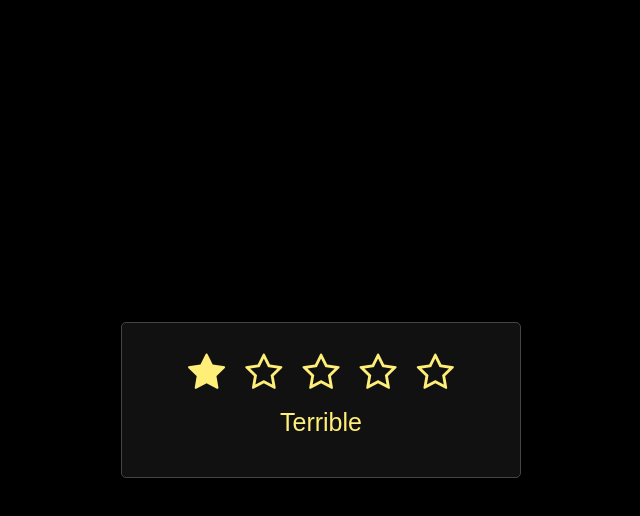
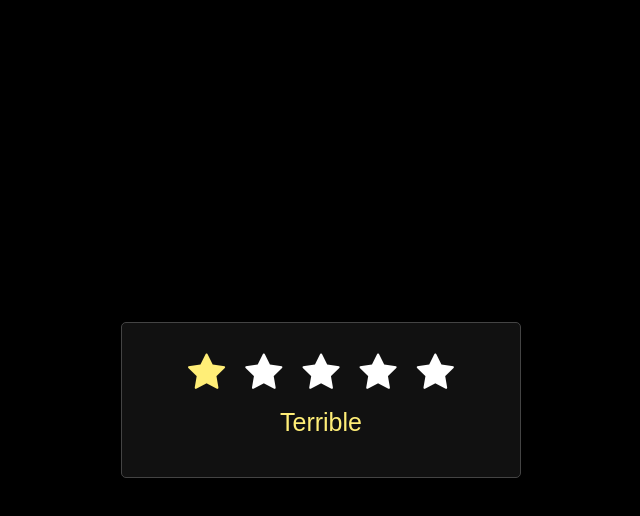
Before and after one commit to HarishBoke/lions-sessions, a plain HTML site: page star-rating/Dhanashri/index.html in a window 1280 px wide. Both pictures are taken after a click on the element 525 px from the left and 390 px from the top of the page. Shown: the whole page, without its empty margins (319-959 px from the left). Drawn offline with Linux system fonts and the light colour scheme.

Commit message:
As per requirement done few changes

```diff
--- a/star-rating/Dhanashri/script.js
+++ b/star-rating/Dhanashri/script.js
@@ -1,48 +1,69 @@
 const starWrapper = document.querySelector(".rating-ele");
 const starEle = document.querySelector(".rating-ele").children;
-const sratCount = 5;
+const startCount = 5;
 const ratingValue = document.querySelector("#ratingValue");
 const massage = ['Terrible', 'Poor', 'Average', 'Very Good', 'Excellent'];
 
 
+let setAttributes = (element,attribute) => {
+    for(let key in attribute) {
+        element.setAttribute(key, attribute[key]);
+    }
+}
+
 const generateStarUI = () => {
 
-        for (let i = 0; i < sratCount; i++){
-            let starEle = document.createElement('span');
-            starEle.setAttribute('class', "fa fa-star-o");
+        for (let i = 0; i < startCount; i++){
+			let starEle = document.createElement('span');
+			setAttributes(starEle,{'class':'fa fa-star','id':i,'onclick':'getText(\'' + massage[i] + '\',\'' + i + '\')'});
             starWrapper.appendChild(starEle);
         }
 }
 
-const activeStar = () => {
+let allPreviousActive = [];
 
-	const eleAction = 'click';
+// Get Previous Rating
+let getPreviousRating = () => {
+    allPreviousActive = [];
+    for (let i = 0; i < starEle.length; i++) {
+        if (starEle[i].classList.contains("active")) {
+            allPreviousActive.push(starEle[i]);
+        }
+    }
+    return allPreviousActive;
+}
 
-	for(let i = 0; i < starEle.length; i++){
+// Remove Rating
+let removeRating = (totalLength) => {
+    for(let i=0; i<totalLength; i++){
+        starEle[i].classList.remove("active");
+    }
+}
 
+let  getText = (msg,ratingId) => {
 
-		starEle[i].addEventListener(eleAction, function(){
+    // Get Previous Active
+    let allPreviousActive = getPreviousRating();
 
-			for(let j = 0; j < starEle.length; j++){
-				starEle[j].classList.remove("fa-star");
-				starEle[j].classList.add("fa-star-o");
-			}
+    let relength = parseInt(ratingId)+parseInt(1);
 
-			for(let j = 0; j <= i; j++){
-				starEle[j].classList.remove("fa-star-o");
-				starEle[j].classList.add("fa-star");
-			}
+    if(allPreviousActive.length == relength){
+        removeRating(relength);
+        ratingValue.innerHTML = "";
+    }else{
+        removeRating(starEle.length);
 
-			ratingValue.innerHTML = massage[i];
-		})
+        for(let k=0;k<=ratingId;k++){
+            let element = document.getElementById(k);
+            element.classList.add("active");
+        }
+        ratingValue.innerHTML = msg;
+    }
 
-
-	}
 }
 
 const init = () => {
 
 generateStarUI();
-activeStar();
 }
 init();
--- a/star-rating/Dhanashri/style.css
+++ b/star-rating/Dhanashri/style.css
@@ -25,7 +25,7 @@ html,body{
 }
 .rating-box .rating-ele .fa{
   font-size: 40px;
-  color: #fe7;
+  color: #fff;
   padding: 10px;
   float: left;
   transition: all 0.2s ease;
@@ -40,3 +40,7 @@ html,body{
     text-align: center;
     transition: all 0.2s ease;
 }
+
+.active{
+  color: #fe7 !important;
+}
```
